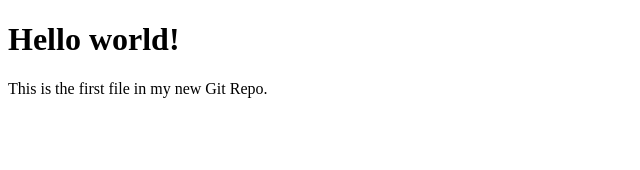
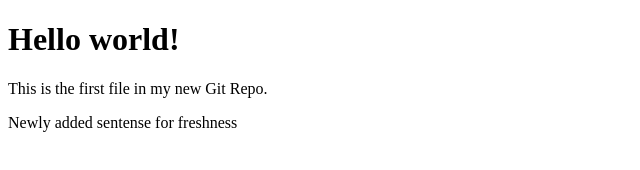
Before and after one commit to mattadam1/effective-winner, a plain HTML site: page index.html in a window 1280 px wide. Shown: the whole page, without its empty margins (0-640 px from the left). Drawn offline with Linux system fonts and the light colour scheme.

Commit message:
edited new sentences

```diff
--- a/index.html
+++ b/index.html
@@ -9,6 +9,7 @@
 
     <h1>Hello world!</h1>
     <p>This is the first file in my new Git Repo.</p>
+    <p>Newly added sentense for freshness</p>
 
 </body>
 
```
